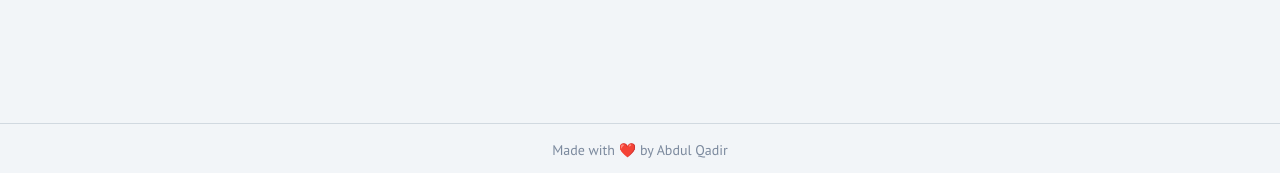
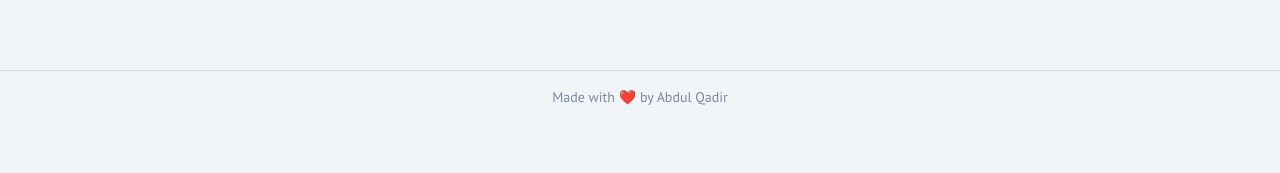
Before and after one commit to abdulqadir952/EasySettle, a Next.js app: page / in a window 1280 px wide. Shown: the part 677-850 px from the top of the page. After the commit the page ends 800 px from the top, so only its background shows below. Built offline with nearby package versions, Linux system fonts and the light colour scheme.

Commit message:
new changes

```diff
--- a/src/app/layout.tsx
+++ b/src/app/layout.tsx
@@ -21,29 +21,17 @@ export default function RootLayout({
         <link rel="preconnect" href="https://fonts.gstatic.com" crossOrigin="anonymous" />
         <link href="https://fonts.googleapis.com/css2?family=Poppins:wght@400;600;700&family=PT+Sans:wght@400;700&display=swap" rel="stylesheet" />
       </head>
-      <body className="font-body antialiased min-h-screen flex flex-col">
+      <body className="font-body antialiased">
         <ThemeProvider
           attribute="class"
           defaultTheme="system"
           enableSystem
           disableTransitionOnChange
         >
-            <div className="flex-1 flex flex-col">
+            <div className="flex flex-col h-screen">
               {children}
             </div>
             <Toaster />
-            <footer className="py-4 border-t">
-              <div className="container mx-auto px-4 sm:px-6 lg:px-8 text-center text-sm text-muted-foreground">
-                <a
-                  href="https://www.linkedin.com/in/abdul-qadir-tinwala-3a3a041a2/"
-                  target="_blank"
-                  rel="noopener noreferrer"
-                  className="hover:text-primary transition-colors"
-                >
-                  Made with ❤️ by Abdul Qadir
-                </a>
-              </div>
-            </footer>
         </ThemeProvider>
       </body>
     </html>
--- a/src/app/page.tsx
+++ b/src/app/page.tsx
@@ -103,7 +103,7 @@ export default function Home() {
   const totalExpenses = (trip: Trip) => trip.expenses.reduce((sum, exp) => sum + exp.amount, 0);
 
   return (
-    <div className="flex flex-col min-h-screen">
+    <>
       <header className="sticky top-0 z-10 bg-background/80 backdrop-blur-sm border-b">
         <div className="container mx-auto px-4 sm:px-6 lg:px-8">
           <div className="flex items-center justify-between h-16">
@@ -134,7 +134,8 @@ export default function Home() {
           </div>
         </div>
       </header>
-      <main className="flex-1 container mx-auto p-4 sm:p-6 lg:p-8">
+      <main className="flex-1 overflow-y-auto">
+        <div className="container mx-auto p-4 sm:p-6 lg:p-8">
             <Dialog open={isEditDialogOpen} onOpenChange={setIsEditDialogOpen}>
             <DialogContent className="sm:max-w-md">
                 <DialogHeader>
@@ -303,7 +304,20 @@ export default function Home() {
                 </div>
             </div>
             )}
+        </div>
       </main>
+      <footer className="py-4 border-t">
+        <div className="container mx-auto px-4 sm:px-6 lg:px-8 text-center text-sm text-muted-foreground">
+            <a
+            href="https://www.linkedin.com/in/abdul-qadir-tinwala-3a3a041a2/"
+            target="_blank"
+            rel="noopener noreferrer"
+            className="hover:text-primary transition-colors"
+            >
+            Made with ❤️ by Abdul Qadir
+            </a>
         </div>
+      </footer>
+    </>
   );
 }
--- a/src/app/trips/[tripId]/page.tsx
+++ b/src/app/trips/[tripId]/page.tsx
@@ -30,14 +30,14 @@ function TripPageContent() {
 
   if (loading || !trip) {
     return (
-      <div className="flex items-center justify-center min-h-screen">
+      <div className="flex items-center justify-center h-screen">
         <p>Loading trip data...</p>
       </div>
     );
   }
 
   return (
-    <div className="flex flex-col min-h-screen">
+    <div className="flex-1 flex flex-col min-h-0">
       <TripDashboard
         trip={trip}
         onUpdateTrip={updateTrip}
@@ -49,7 +49,7 @@ function TripPageContent() {
 
 export default function TripPage() {
     return (
-        <Suspense fallback={<div className="flex items-center justify-center min-h-screen">Loading...</div>}>
+        <Suspense fallback={<div className="flex items-center justify-center h-screen">Loading...</div>}>
             <TripPageContent />
         </Suspense>
     )
--- a/src/components/AddExpenseForm.tsx
+++ b/src/components/AddExpenseForm.tsx
@@ -361,12 +361,6 @@ export function AddExpenseForm({ members, onExpenseAdded, onExpenseUpdated, expe
             render={({ field }) => (
             <FormItem>
                 <FormLabel>Receipt (Optional)</FormLabel>
-                {isEditMode && expenseToEdit?.receiptImageUrl && (
-                  <div className="my-2">
-                    <p className="text-sm text-muted-foreground mb-1">Current receipt:</p>
-                    <img src={expenseToEdit.receiptImageUrl} alt="Current receipt" className="max-h-32 rounded-md border" />
-                  </div>
-                )}
                 <FormControl>
                     <Input
                         type="file"
```
Lines whose indentation alone changed are shown as unchanged.
